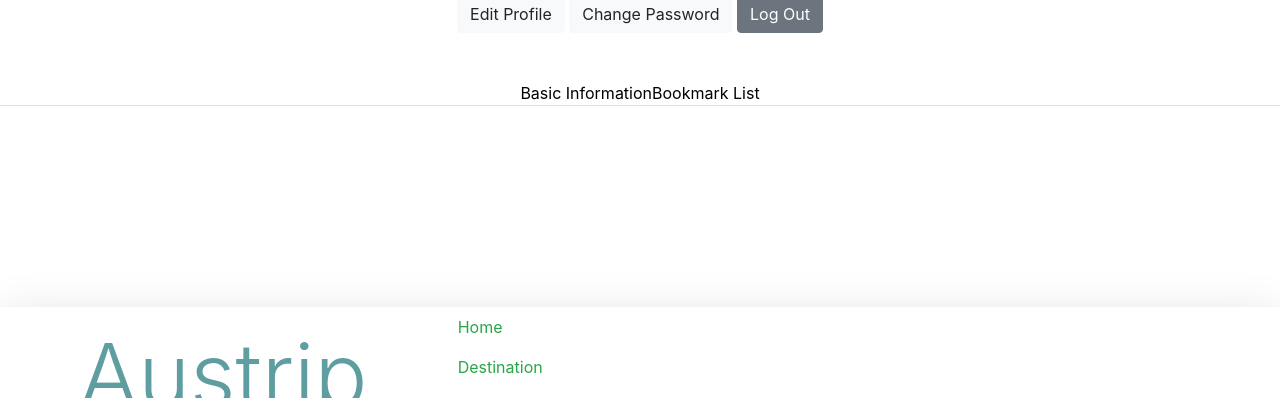
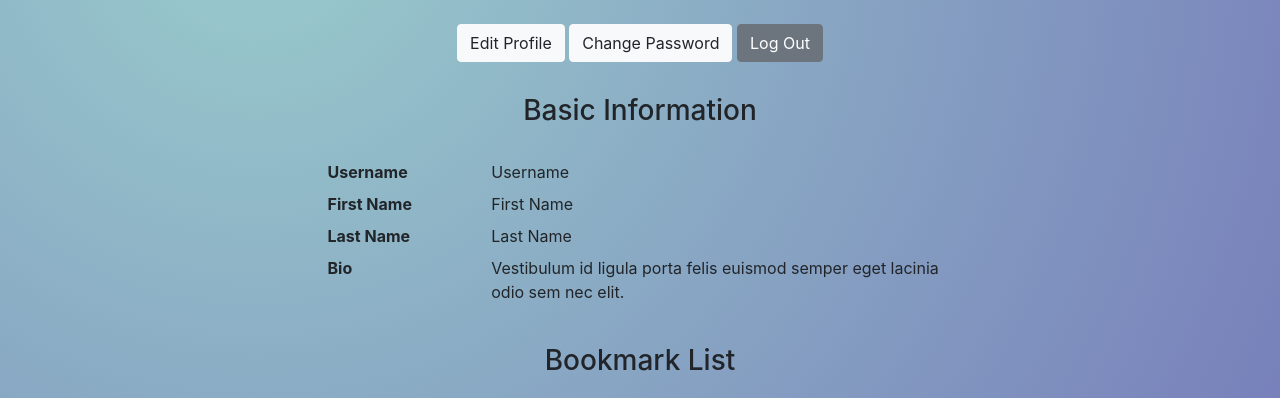
Before and after one commit to tc98100/Auspedition, a Django app: page /profile/ in a window 1280 px wide. Shown: the part 400-798 px from the top of the page. Run offline with Django 3.2, Linux system fonts and the light colour scheme; parts of the project's set-up code (start-up, migrations or seed data) failed here and were passed over.

Commit message:
update profile pages

```diff
--- a/Austrip/main/statics/css/custom.css
+++ b/Austrip/main/statics/css/custom.css
@@ -136,15 +136,30 @@
 
 
 /* User Profile */
+.userProfile h2{
+    text-align: center;
+    padding-top: 3rem;
+    padding-bottom: 1rem;
+}
+
 .profileImg{
     margin: auto;
     text-align: center;
-    width:  20rem;
+    width:  12rem;
+    height: 12rem;
+
+}
+
+.profileImg img{
+    width:  12rem;
+    height: 12rem;
+    object-fit: cover;
 }
 
 .profileImg .uploadedFile {
     position: relative;
     overflow: hidden;
+    margin-top: -25%;
     border: none;
     background: grey;
 }
@@ -156,18 +171,35 @@
     top: 0;
 }
 
-#userProfile{
+body .userProfile{
     background-image: radial-gradient(circle at 20% 20%, #99CCCC, #7171B7);
+    padding-bottom: 5rem;
 }
 
-.infoNav{
-    margin-top: 3rem;
+.basicInfo{
+    width: 50%;
+    margin: auto;
+    margin-top: 2rem;
+}
+
+.basicInfo h3{
+    text-align: center;
+    margin-bottom: 2rem;
+}
+
+.bookmarkList{
+    width: 50%;
+    margin: auto;
+}
+
+.bookmarkList h3{
+    text-align: center;
+    margin-bottom: 2rem;
 }
 
 .btnGroup{
-    margin-top: 1rem;
+    margin-top: 2rem;
 }
-
 
 #editBtn:hover{
     background-color: #4CAF50;
@@ -181,22 +213,29 @@
     color: white;
 }
 
-.nav-tabs > li > a {
-    color: black;
-}
 
 
 /* Change User Profile */
+.proBg{
+    position: relative;
+    height: 38rem;
+    background-image: radial-gradient(circle at 20% 20%, #99CCCC, #7171B7);
+}
+
 .changeBox {
-    width:30%;
-    position: relative;
-    top: 50%;
-    left: 50%;
-    transform: translate(-50%,-50%);
+    width: 20rem;
+    height: 28rem;
+    position: absolute;
+    left: 0;
+    top: 0;
+    right: 0;
+    bottom: 0;
+    margin: auto;
 }
 
 .changeTitle {
     text-align: center;
+    margin-bottom: 2rem;
 }
 
 .changeProBtn {
--- a/Austrip/main/templates/navbar.html
+++ b/Austrip/main/templates/navbar.html
@@ -94,9 +94,8 @@
                                 <div class="form-group">
                                     <label for="passwordInput">Password</label>
                                     <input class="form-control" type="password" id="passwordInput" placeholder="Enter password" required>
-                                    <!-- 修改-->
                                     <span class="form-text small text-muted">
-                                        The password must be 8-20 characters, and must <strong>not</strong> contain spaces.
+                                        Your password must contain at least 8 charaters, and can't be a commonly used password, and can't be entirely numeric.
                                     </span>
                                 </div>
                                 <!-- check password -->
--- a/Austrip/main/templates/profile.html
+++ b/Austrip/main/templates/profile.html
@@ -6,26 +6,27 @@
     <meta charset="UTF-8">
     <meta name="viewport" content="width=device-width, initial-scale=1.0, shrink-to-fit=no">
     <title>Profile</title>
-    <link rel="stylesheet" href="../statics/css/custom.css">
     <link rel="stylesheet" href="{% static 'custom.css'%}" charset="UTF-8">
     <link rel="stylesheet" href="https://cdn.jsdelivr.net/npm/bootstrap@4.5.3/dist/css/bootstrap.min.css" integrity="sha384-TX8t27EcRE3e/ihU7zmQxVncDAy5uIKz4rEkgIXeMed4M0jlfIDPvg6uqKI2xXr2" crossorigin="anonymous">
+
 </head>
 
-<body>
+<body">
     {% include 'navbar.html' %}
 
-    <div class="container-fluid" id="userProfile">
+    <div class="container-fluid userProfile">
+        <h2>User Profile</h2>
         <!-- Profile Photo -->
         <form action="#" method="post">
             <div class="profileImg">
-                <img class="img-thumbnail" src="{% static 'profile_image_default.png'%}" alt="Profile Image">
-                <div class="btn btn-lg btn-success uploadedFile">
+                <img class="img-thumbnail" src="{% static 'rec_garden.jpeg'%}" alt="Profile Image">
+                <div class="btn btn-sm btn-success uploadedFile">
                     Change Profile Photo
                     <input type="file" name="profileImage" accept="image/png, image/jpeg, image/gif, image/jpg">
                 </div>
             </div>
         </form>
-    </div>
+
         <!-- button group -->
         <div class="btnGroup" style="text-align:center">
             <a class="btn btn-light" id="editBtn" href="profile_change.html" role="button">Edit Profile</a>
@@ -33,18 +34,8 @@
             <a class="btn btn-secondary" id="logOutBtn" href="#" role="button">Log Out</a>
         </div>
 
-
-        <!-- nav-tabs -->
-        <div class="infoNav">
-            <ul class="nav nav-tabs justify-content-center">
-                <li class="active"><a data-toggle="tab" href="#basicInfo">Basic Information</a></li>
-                <li><a data-toggle="tab" href="#bookmarkList">Bookmark List</a></li>
-              </ul>
-        </div>
-
-        <div class="tab-content">
-            <!-- basic information -->
-            <div id="basicInfo" class="tab-pane fade in active">
+        <!-- Basic Information -->
+        <div class="basicInfo">
             <h3>Basic Information</h3>
             <dl class="row">
                 <dt class="col-sm-3">Username</dt>
@@ -62,8 +53,9 @@
                 </dd>
               </dl>
         </div>
+
         <!-- Bookmark List -->
-            <div id="bookmarkList" class="tab-pane fade">
+        <div class="bookmarkList">
             <h3>Bookmark List</h3>
             <div class="card-group">
                 <div class="card">
@@ -100,6 +92,9 @@
         </div>
     </div>
 
+    </div>
+
+
     {% include 'footer.html' %}
     <script src = "{% static 'index.js'%}"></script>
     <script src="https://code.jquery.com/jquery-3.5.1.slim.min.js" integrity="sha384-DfXdz2htPH0lsSSs5nCTpuj/zy4C+OGpamoFVy38MVBnE+IbbVYUew+OrCXaRkfj" crossorigin="anonymous"></script>
```
Also changed, not shown: Austrip/main/templates/profile_change.html (+12 -11 lines), Austrip/main/templates/profile_password.html (+5 -3 lines), Austrip/main/assets/profile_image_default.png (added), 3 other files. Lines whose indentation alone changed are shown as unchanged.
